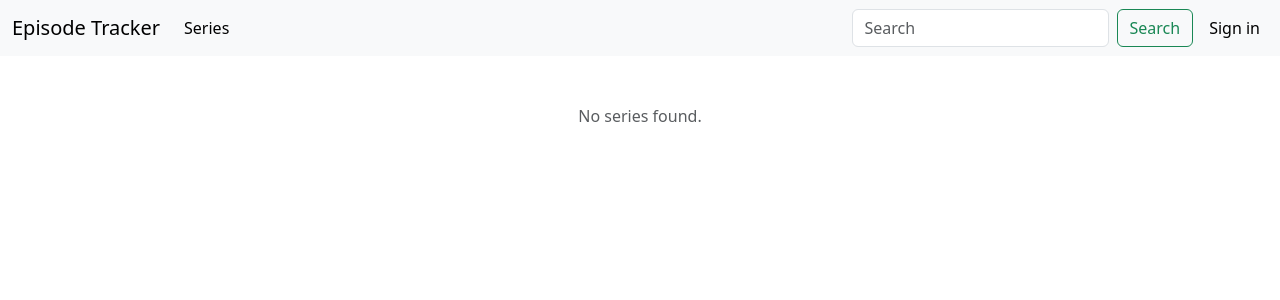
After one commit to krooonk/EpisodeTacker, a Flask app: page /search in a window 1280 px wide. The commit adds this page. Shown: the top 300 px of the page. Run offline with Flask 3, Linux system fonts and the light colour scheme.

Commit message:
Add Search page

```diff
--- a/episodeTrackerApp/routes.py
+++ b/episodeTrackerApp/routes.py
@@ -31,3 +31,15 @@ def series_page():
 def series_detailed_page(id):
     series=Series.query.get_or_404(id)
     return render_template("series_detailed.html",series=series)
+
+@app.route("/search")
+def search_page():
+    q=request.args.get("q", "")
+    page=request.args.get("page", 1, type=int)
+    if not q:
+        series=[]
+    else:
+        query=Series.query.filter(Series.title.ilike(f"{q}%") | Series.title.ilike(f"% {q}%"))
+        series=query.paginate(page=page, per_page=24)
+
+    return render_template("search.html",series=series,q=q)
--- a/episodeTrackerApp/templates/base.html
+++ b/episodeTrackerApp/templates/base.html
@@ -30,8 +30,8 @@
         </li>
       </ul>
 
-      <form class="d-flex me-2">
-        <input class="form-control me-2" type="search" placeholder="Search">
+      <form class="d-flex me-2" method="GET" action="{{ url_for('search_page') }}">
+        <input class="form-control me-2" type="search" name="q" placeholder="Search">
         <button class="btn btn-outline-success">Search</button>
       </form>
 
--- /dev/null
+++ b/episodeTrackerApp/templates/search.html
@@ -0,0 +1,72 @@
+{% extends "base.html"%}
+
+{% block content %}
+<div class="container">
+{% if series and series.items%}
+    <div class="mt-5">
+        <p class="text-muted">Here are the search results:</p>
+      </div>
+   <div class="row">
+      {% for show in series.items %}
+      <div class="col-lg-3 col-md-4 col-sm-6 mb-4">
+         <a href="{{url_for('series_detailed_page',id=show.id)}}" style="text-decoration:none">
+         <div class="card" >
+            <img src="{{ url_for('static', filename='posters/' + show.poster_filename) }}"  style="height:450px">
+            <div class="card-body">
+               <h6 class="card-title text-center">{{show.title}}</h6>
+            </div>
+         </div>
+         </a>
+      </div>
+      {% endfor %}
+    </div>
+{%else%}
+      <div class="text-center mt-5">
+        <p class="text-muted">No series found.</p>
+      </div>
+{%endif%}
+</div>
+
+{%if series and series.pages%}
+<nav aria-label="...">
+      <ul class="pagination justify-content-center">
+         {% if series.pages==1 %}
+         <li class="page-item active">
+            <a class="page-link" href="{{ url_for('search_page',q=q, page=series.page)}}" aria-current="page">{{series.page}}</a>
+         </li>
+         {%endif%}
+         {% if series.pages>1%}
+         {% if series.page==1 %}
+         <li class="page-item disabled"><a class="page-link">Prev</a></li>
+         <li class="page-item active">
+            <a class="page-link" href="{{ url_for('search_page',q=q,page=series.page)}}" aria-current="page">{{series.page}}</a>
+         </li>
+         <li class="page-item"><a class="page-link" href="{{ url_for('search_page',q=q,page=series.next_num) }}">{{series.next_num}}</a></li>
+         {% if series.page+2 <= series.pages %}
+         <li class="page-item"><a class="page-link" href="{{ url_for('search_page',q=q,page=series.page+2) }}">{{series.page+2}}</a></li>
+         {% endif %}
+         <li class="page-item"><a class="page-link" href="{{ url_for('search_page',q=q, page=series.next_num) }}">Next</a></li>
+         {% elif series.page==series.pages %}
+         <li class="page-item"><a href="{{ url_for('search_page',q=q, page=series.prev_num) }}" class="page-link">Prev</a></li>
+         {% if series.page-2 >= 1 %}
+         <li class="page-item"><a class="page-link" href="{{ url_for('search_page',q=q, page=series.page-2) }}">{{series.page-2}}</a></li>
+         {% endif %}
+         <li class="page-item"><a class="page-link" href="{{ url_for('search_page',q=q, page=series.prev_num) }}">{{series.prev_num}}</a></li>
+         <li class="page-item active">
+            <a class="page-link" href="{{ url_for('search_page',q=q, page=series.page)}}" aria-current="page">{{series.page}}</a>
+         </li>
+         <li class="page-item disabled"><a class="page-link">Next</a></li>
+         {%else%}
+         <li class="page-item"><a href="{{ url_for('search_page',q=q,page=series.prev_num) }}" class="page-link">Prev</a></li>
+         <li class="page-item"><a class="page-link" href="{{ url_for('search_page',q=q, page=series.prev_num) }}">{{series.prev_num}}</a></li>
+         <li class="page-item active">
+            <a class="page-link" href="{{ url_for('search_page',q=q, page=series.page)}}" aria-current="page">{{series.page}}</a>
+         </li>
+         <li class="page-item"><a class="page-link" href="{{ url_for('search_page',q=q,page=series.next_num) }}">{{series.next_num}}</a></li>
+         <li class="page-item"><a class="page-link" href="{{ url_for('search_page',q=q, page=series.next_num) }}">Next</a></li>
+         {%endif%}
+         {%endif%}
+      </ul>
+   </nav>
+{%endif%}
+{% endblock %}
```
